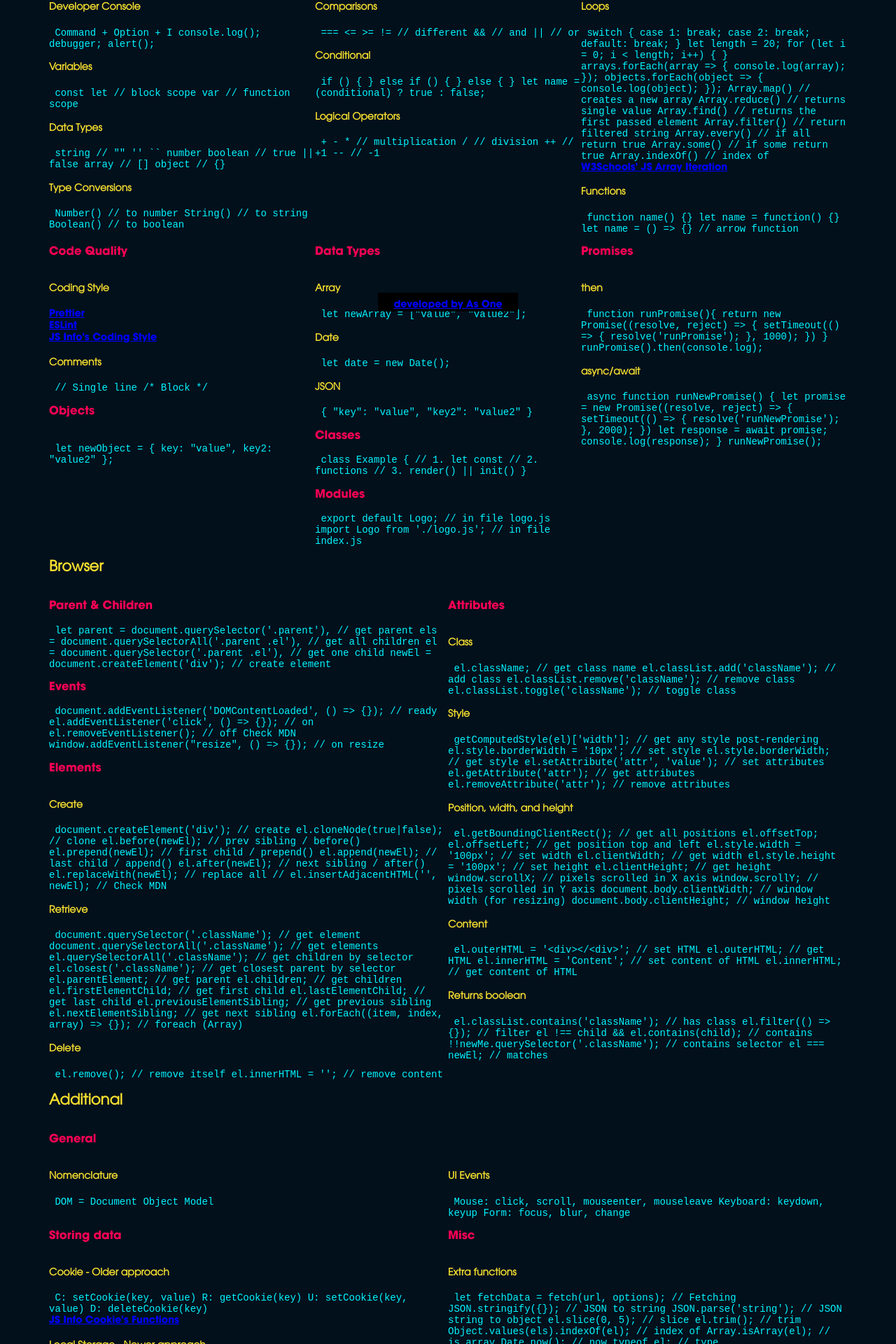
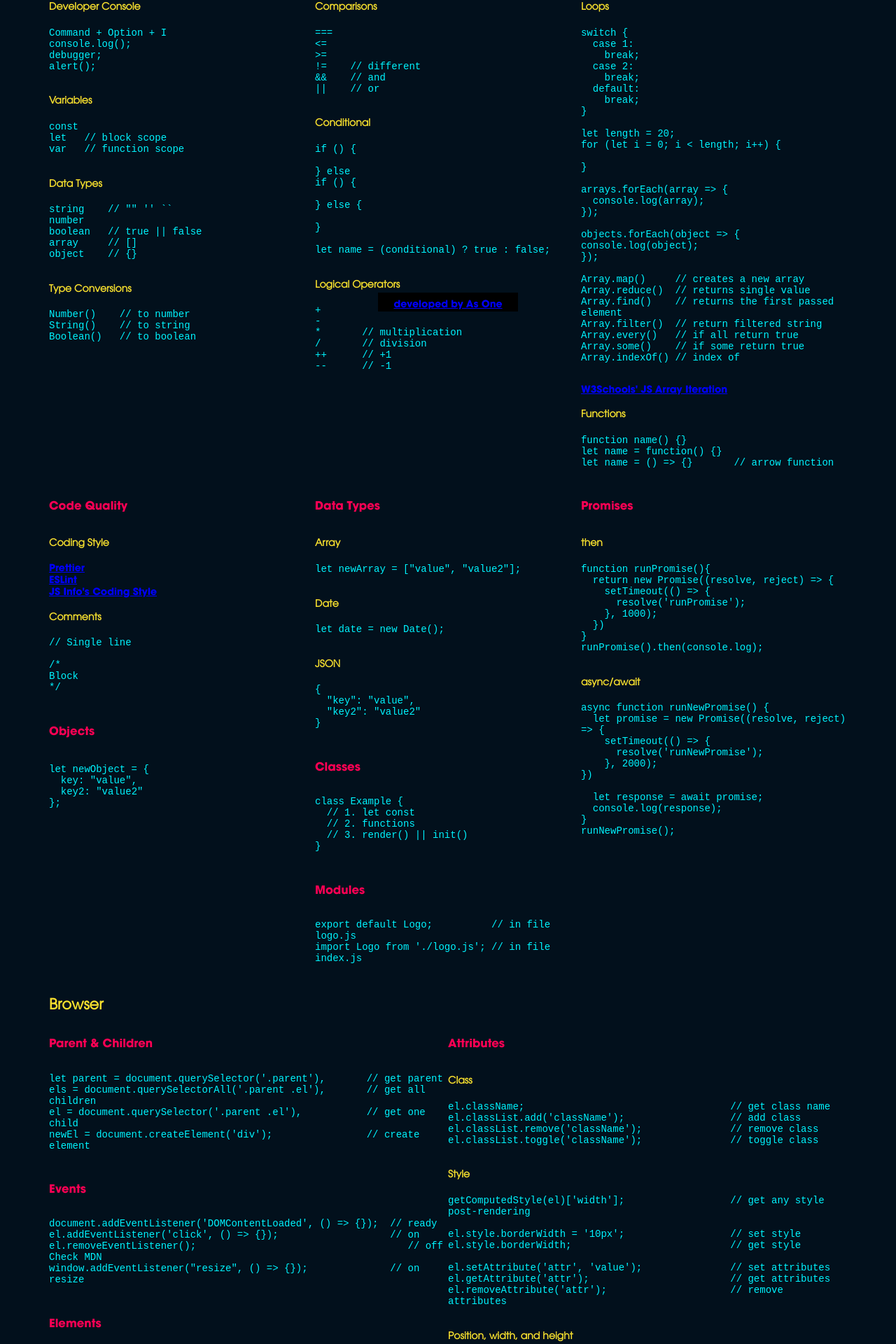
Before and after one commit to as-one/check-everyday, a Vue app in the folder v2/: page /js in a window 1280 px wide. Shown: the part 355-2275 px from the top of the page at 70% size. Built offline with nearby package versions, Linux system fonts and the light colour scheme.

Commit message:
Improve Js.vue CSS

```diff
--- a/v2/src/components/Js.vue
+++ b/v2/src/components/Js.vue
@@ -17,50 +17,50 @@
         <div class="row">
           <div class="col-sm-12 col-md-4">
             <h4>Developer Console</h4>
-            <div class="pre">
+            <pre class="pre">
 Command + Option + I
 console.log();
 debugger;
 alert();
-            </div>
+            </pre>
 
             <h4>Variables</h4>
-            <div class="pre">
+            <pre class="pre">
 const
 let   // block scope
 var   // function scope
-            </div>
+            </pre>
 
             <h4>Data Types</h4>
-            <div class="pre">
+            <pre class="pre">
 string    // "" '' ``
 number
 boolean   // true || false
 array     // []
 object    // {}
-            </div>
+            </pre>
 
             <h4>Type Conversions</h4>
-            <div class="pre">
+            <pre class="pre">
 Number()    // to number
 String()    // to string
 Boolean()   // to boolean
-            </div>
+            </pre>
           </div>
 
           <div class="col-sm-12 col-md-4">
             <h4>Comparisons</h4>
-            <div class="pre">
+            <pre class="pre">
 ===
 &lt;=
 &gt;=
 !=    // different
 &amp;&amp;    // and
 ||    // or
-            </div>
+            </pre>
 
             <h4>Conditional</h4>
-            <div class="pre">
+            <pre class="pre">
 if () {
 
 } else
@@ -71,22 +71,22 @@
 }
 
 let name = (conditional) ? true : false;
-            </div>
+            </pre>
 
             <h4>Logical Operators</h4>
-            <div class="pre">
+            <pre class="pre">
 +
 -
 *	// multiplication
 /	// division
 ++	// +1
 --	// -1
-            </div>
+            </pre>
           </div>
 
           <div class="col-sm-12 col-md-4">
             <h4>Loops</h4>
-            <div class="pre">
+            <pre class="pre">
 switch {
   case 1:
     break;
@@ -116,15 +116,15 @@
 Array.every()   // if all return true
 Array.some()    // if some return true
 Array.indexOf() // index of
-            </div>
+            </pre>
             <a target="_blank" href="https://www.w3schools.com/js/js_array_iteration.asp">W3Schools' JS Array Iteration</a>
 
             <h4>Functions</h4>
-            <div class="pre">
+            <pre class="pre">
 function name() {}
 let name = function() {}
 let name = () =&gt; {}       // arrow function
-            </div>
+            </pre>
           </div>
         </div>
       </div>
@@ -141,13 +141,13 @@
             <a style="display: block;" target="_blank" href="https://javascript.info/coding-style">JS Info's Coding Style</a>
 
             <h4>Comments</h4>
-            <div class="pre">
+            <pre class="pre">
 // Single line
 
 /*
 Block
 */
-            </div>
+            </pre>
           </div>
         </div>
 
@@ -155,12 +155,12 @@
         <div class="row">
           <div class="col-sm-12">
             <h4></h4>
-            <div class="pre">
+            <pre class="pre">
 let newObject = {
   key: "value",
   key2: "value2"
 };
-            </div>
+            </pre>
           </div>
         </div>
       </div>
@@ -170,45 +170,45 @@
         <div class="row">
           <div class="col-sm-12">
             <h4>Array</h4>
-            <div class="pre">
+            <pre class="pre">
 let newArray = ["value", "value2"];
-            </div>
+            </pre>
 
             <h4>Date</h4>
-            <div class="pre">
+            <pre class="pre">
 let date = new Date();
-            </div>
+            </pre>
 
             <h4>JSON</h4>
-            <div class="pre">
+            <pre class="pre">
 {
   "key": "value",
   "key2": "value2"
 }
-            </div>
+            </pre>
           </div>
         </div>
 
         <h3>Classes</h3>
         <div class="row">
           <div class="col-sm-12">
-            <div class="pre">
+            <pre class="pre">
 class Example {
   // 1. let const
   // 2. functions
   // 3. render() || init()
 }
-            </div>
+            </pre>
           </div>
         </div>
 
         <h3>Modules</h3>
         <div class="row">
           <div class="col-sm-12">
-            <div class="pre">
+            <pre class="pre">
 export default Logo;          // in file logo.js
 import Logo from './logo.js'; // in file index.js
-            </div>
+            </pre>
           </div>
         </div>
       </div>
@@ -221,7 +221,7 @@
           <div class="col-sm-12">
 
             <h4>then</h4>
-            <div class="pre">
+            <pre class="pre">
 function runPromise(){
   return new Promise((resolve, reject) => {
     setTimeout(() => {
@@ -230,10 +230,10 @@
   })
 }
 runPromise().then(console.log);
-            </div>
+            </pre>
 
             <h4>async/await</h4>
-            <div class="pre">
+            <pre class="pre">
 async function runNewPromise() {
   let promise = new Promise((resolve, reject) => {
     setTimeout(() => {
@@ -245,7 +245,7 @@
   console.log(response);
 }
 runNewPromise();
-            </div>
+            </pre>
           </div>
         </div>
       </div>
@@ -262,24 +262,24 @@
         <h3>Parent &amp; Children</h3>
         <div class="row">
           <div class="col-sm-12">
-            <div class="pre">
+            <pre class="pre">
 let parent = document.querySelector('.parent'),       // get parent
 els = document.querySelectorAll('.parent .el'),       // get all children
 el = document.querySelector('.parent .el'),           // get one child
 newEl = document.createElement('div');                // create element
-            </div>
+            </pre>
           </div>
         </div>
 
         <h3>Events</h3>
         <div class="row">
           <div class="col-sm-12">
-            <div class="pre">
+            <pre class="pre">
 document.addEventListener('DOMContentLoaded', () =&gt; {});  // ready
 el.addEventListener('click', () =&gt; {});                   // on
 el.removeEventListener();                                    // off Check MDN
 window.addEventListener("resize", () =&gt; {});              // on resize
-            </div>
+            </pre>
           </div>
         </div>
 
@@ -287,7 +287,7 @@
         <div class="row">
           <div class="col-sm-12">
             <h4>Create</h4>
-            <div class="pre">
+            <pre class="pre">
 document.createElement('div');                  // create
 el.cloneNode(true|false);                       // clone
 el.before(newEl);                               // prev sibling / before()
@@ -296,10 +296,10 @@
 el.after(newEl);                                // next sibling / after()
 el.replaceWith(newEl);                          // replace all
 // el.insertAdjacentHTML('', newEl);            // Check MDN
-            </div>
+            </pre>
 
             <h4>Retrieve</h4>
-            <div class="pre">
+            <pre class="pre">
 document.querySelector('.className');           // get element
 document.querySelectorAll('.className');        // get elements
 el.querySelectorAll('.className');              // get children by selector
@@ -313,13 +313,13 @@
 el.nextElementSibling;                          // get next sibling
 
 el.forEach((item, index, array) =&gt; {});         // foreach (Array)
-            </div>
+            </pre>
 
             <h4>Delete</h4>
-            <div class="pre">
+            <pre class="pre">
 el.remove();                                    // remove itself
 el.innerHTML = '';                              // remove content
-            </div>
+            </pre>
           </div>
         </div>
       </div>
@@ -328,15 +328,15 @@
         <div class="row">
           <div class="col-sm-12">
             <h4>Class</h4>
-            <div class="pre">
+            <pre class="pre">
 el.className;                                   // get class name
 el.classList.add('className');                  // add class
 el.classList.remove('className');               // remove class
 el.classList.toggle('className');               // toggle class
-            </div>
+            </pre>
 
             <h4>Style</h4>
-            <div class="pre">
+            <pre class="pre">
 getComputedStyle(el)['width'];                  // get any style post-rendering
 
 el.style.borderWidth = '10px';                  // set style
@@ -345,10 +345,10 @@
 el.setAttribute('attr', 'value');               // set attributes
 el.getAttribute('attr');                        // get attributes
 el.removeAttribute('attr');                     // remove attributes
-            </div>
+            </pre>
 
             <h4>Position, width, and height</h4>
-            <div class="pre">
+            <pre class="pre">
 el.getBoundingClientRect();                     // get all positions
 el.offsetTop; el.offsetLeft;                    // get position top and left
 
@@ -363,25 +363,25 @@
 
 document.body.clientWidth;                      // window width (for resizing)
 document.body.clientHeight;                     // window height
-            </div>
+            </pre>
 
             <h4>Content</h4>
-            <div class="pre">
+            <pre class="pre">
 el.outerHTML = '&lt;div&gt;&lt;/&lt;div&gt;';                  // set HTML
 el.outerHTML;                                   // get HTML
 
 el.innerHTML = 'Content';                       // set content of HTML
 el.innerHTML;                                   // get content of HTML
-            </div>
+            </pre>
 
             <h4>Returns boolean</h4>
-            <div class="pre">
+            <pre class="pre">
 el.classList.contains('className');             // has class
 el.filter(() =&gt; {});                            // filter
 el !== child &amp;&amp; el.contains(child);             // contains
 !!newMe.querySelector('.className');            // contains selector
 el === newEl;                                   // matches
-            </div>
+            </pre>
           </div>
         </div>
       </div>
@@ -400,18 +400,18 @@
         <div class="row">
           <div class="col-sm-12 col-lg-6">
             <h4>Nomenclature</h4>
-            <div class="pre">
+            <pre class="pre">
 DOM = Document Object Model
-            </div>
+            </pre>
           </div>
 
           <div class="col-sm-12 col-lg-6">
             <h4>UI Events</h4>
-            <div class="pre">
+            <pre class="pre">
 Mouse: click, scroll, mouseenter, mouseleave
 Keyboard: keydown, keyup
 Form: focus, blur, change
-            </div>
+            </pre>
           </div>
         </div>
       </div>
@@ -423,21 +423,21 @@
         <div class="row">
           <div class="col-sm-12">
             <h4>Cookie - Older approach</h4>
-            <div class="pre">
+            <pre class="pre">
 C: setCookie(key, value)
 R: getCookie(key)
 U: setCookie(key, value)
 D: deleteCookie(key)
-            </div>
+            </pre>
             <a target="_blank" href="https://javascript.info/cookie">JS Info Cookie's Functions</a>
 
             <h4>Local Storage - Newer approach</h4>
-            <div class="pre">
+            <pre class="pre">
 C: localStorage.setItem('key', 'value')
 R: localStorage.getItem('key')
 U: localStorage.setItem('key', 'value')
 D: localStorage.removeItem('key')
-            </div>
+            </pre>
           </div>
         </div>
       </div>
@@ -447,7 +447,7 @@
         <div class="row">
           <div class="col-sm-12">
             <h4>Extra functions</h4>
-            <div class="pre">
+            <pre class="pre">
 let fetchData = fetch(url, options);            // Fetching
 JSON.stringify({});                             // JSON to string
 JSON.parse('string');                           // JSON string to object
@@ -461,7 +461,7 @@
 
 el.style.display = 'block';                     // show tag
 el.style.display = 'none';                      // hide tag
-            </div>
+            </pre>
           </div>
         </div>
       </div>
```
Lines whose indentation alone changed are shown as unchanged.
